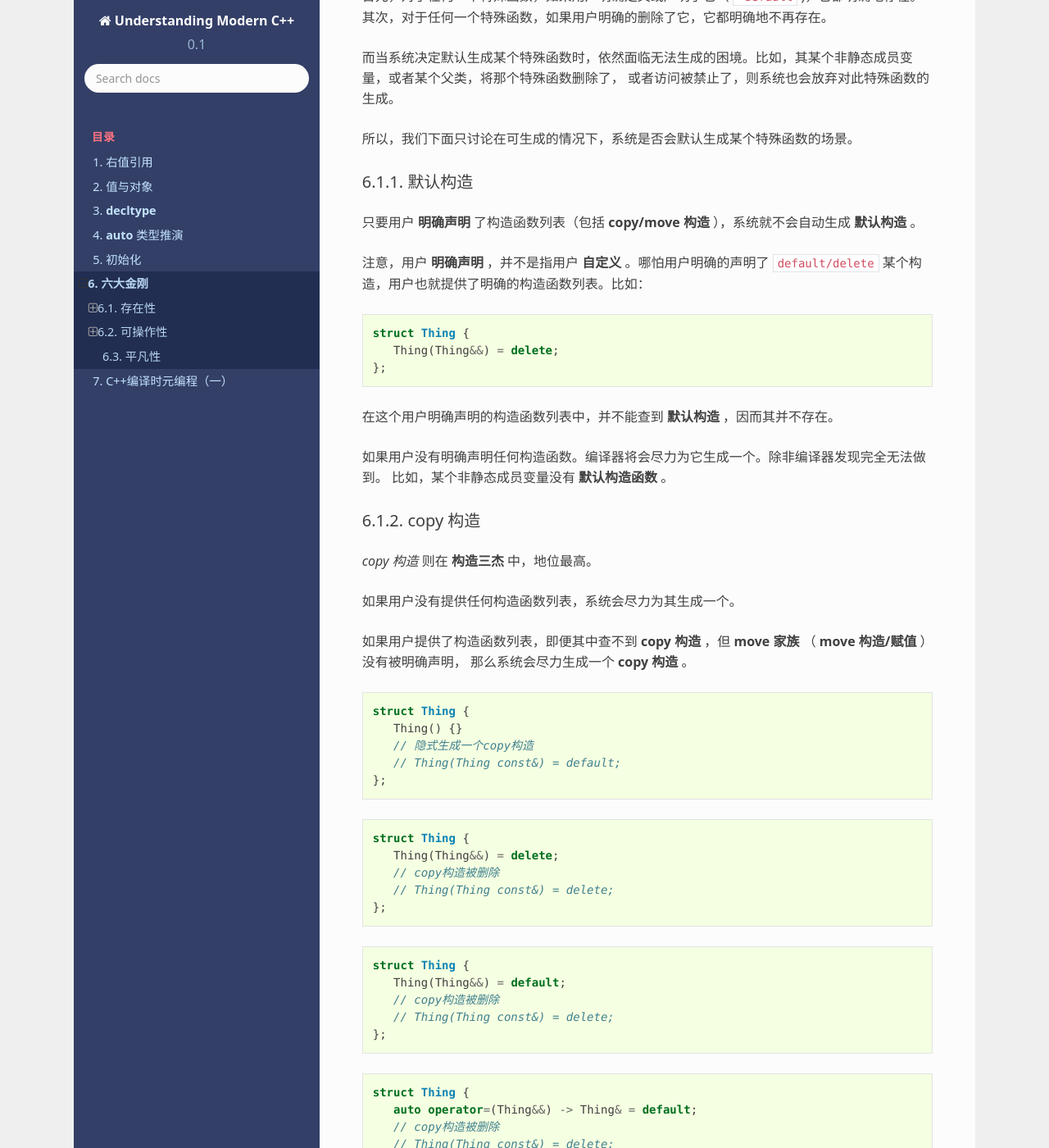
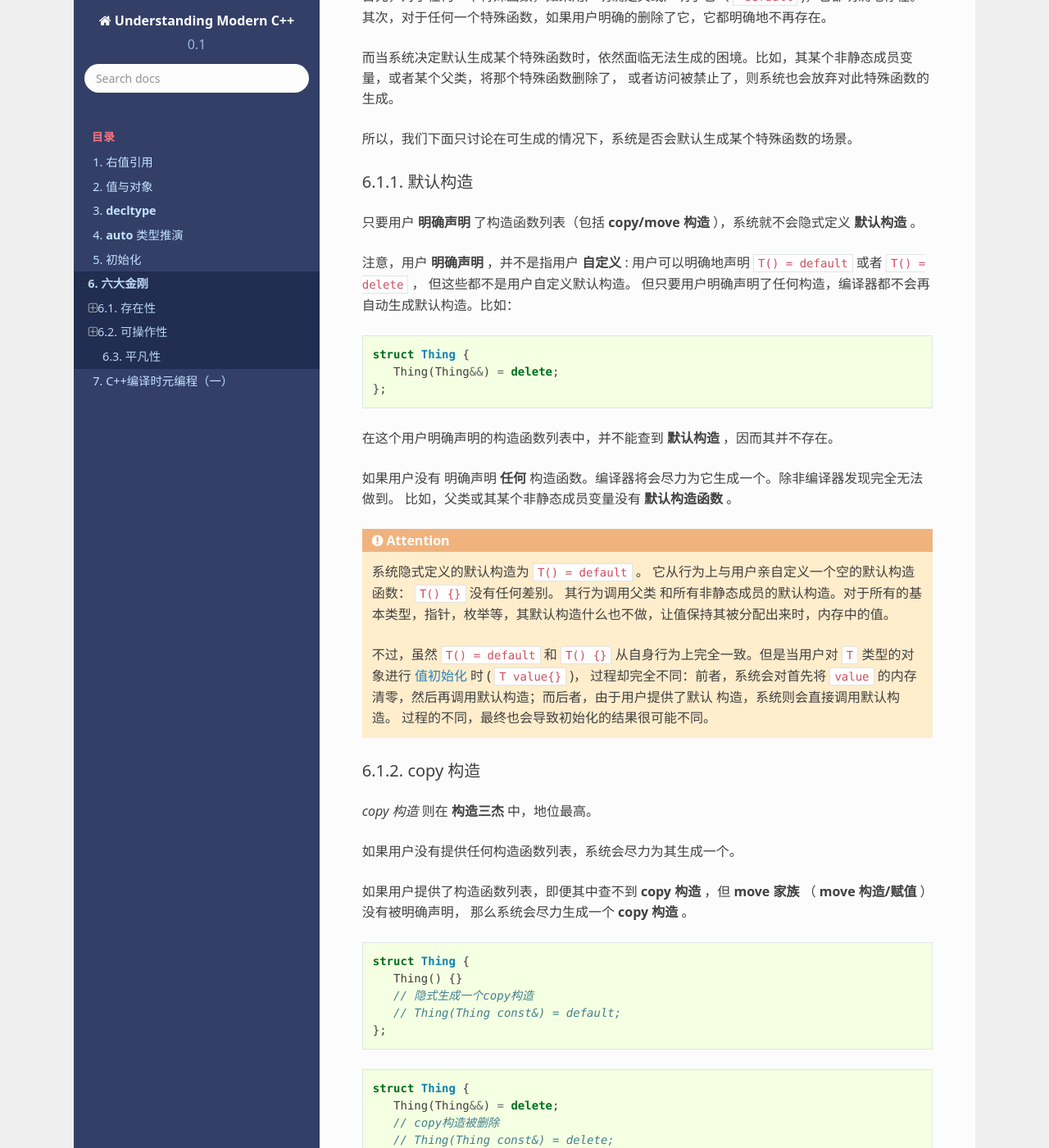
Before and after one commit to godsme/understand_modern_cpp, a Sphinx documentation site: the page built from docs/source/gang_of_6.rst, in a window 1280 px wide and 1400 px high, scrolled down 1355 px. Shown: the whole window at 82% size. Built offline with Sphinx 7.4.7 and the Read the Docs theme 2.0.0, drawn with Linux system fonts in a browser that asks for light colours; formulas are drawn with MathJax 3.

Commit message:
added more content

```diff
--- a/docs/source/gang_of_6.rst
+++ b/docs/source/gang_of_6.rst
@@ -68,9 +68,9 @@
 默认构造
 ++++++++++++
 
-只要用户 **明确声明** 了构造函数列表（包括 **copy/move 构造** ），系统就不会自动生成 **默认构造** 。
+只要用户 **明确声明** 了构造函数列表（包括 **copy/move 构造** ），系统就不会隐式定义 **默认构造** 。
 
-注意，用户 **明确声明** ，并不是指用户 **自定义** 。哪怕用户明确的声明了 ``default/delete`` 某个构造，用户也就提供了明确的构造函数列表。比如：
+注意，用户 **明确声明** ，并不是指用户 **自定义** : 用户可以明确地声明 ``T() = default`` 或者 ``T() = delete`` ， 但这些都不是用户自定义默认构造。 但只要用户明确声明了任何构造，编译器都不会再自动生成默认构造。比如：
 
 .. code-block:: c++
 
@@ -80,8 +80,16 @@
 
 在这个用户明确声明的构造函数列表中，并不能查到 **默认构造** ，因而其并不存在。
 
-如果用户没有明确声明任何构造函数。编译器将会尽力为它生成一个。除非编译器发现完全无法做到。
-比如，某个非静态成员变量没有 **默认构造函数** 。
+如果用户没有 明确声明 **任何** 构造函数。编译器将会尽力为它生成一个。除非编译器发现完全无法做到。 比如，父类或其某个非静态成员变量没有 **默认构造函数** 。
+
+.. attention::
+
+   系统隐式定义的默认构造为 ``T() = default`` 。 它从行为上与用户亲自定义一个空的默认构造函数： ``T() {}`` 没有任何差别。 其行为调用父类
+   和所有非静态成员的默认构造。对于所有的基本类型，指针，枚举等，其默认构造什么也不做，让值保持其被分配出来时，内存中的值。
+
+   不过，虽然 ``T() = default`` 和 ``T() {}`` 从自身行为上完全一致。但是当用户对 ``T`` 类型的对象进行 :ref:`value_initialize` 时
+   ( ``T value{}`` )， 过程却完全不同：前者，系统会对首先将 ``value`` 的内存清零，然后再调用默认构造；而后者，由于用户提供了默认
+   构造，系统则会直接调用默认构造。 过程的不同，最终也会导致初始化的结果很可能不同。
 
 
 copy 构造
--- a/docs/source/initialization.rst
+++ b/docs/source/initialization.rst
@@ -86,7 +86,7 @@
 这就是直接初始化。
 
 
-这种初始化方式，对于 `non-class` 类型被称作 **直接初始化** 很容易理解。而对于 `class` 类型，**直接初始化** 的含义也很明确，就是直接匹配对应的构造函数。 伴随着匹配的过程：
+这种初始化方式，对于 `non-class` 类型被称作 **直接初始化** 很容易理解。而对于 `class` 类型， **直接初始化** 的含义也很明确，就是直接匹配对应的构造函数。 伴随着匹配的过程：
 
    1. 参数允许窄向转换 ( `narrowing` )；
    2. 允许隐式转换；
@@ -196,6 +196,7 @@
    2. **花括号** 不允许窄向转换。
 
 
+.. _value_initialize:
 
 值初始化
 ---------------------------
@@ -261,6 +262,7 @@
 或许有人会倡导不要使用 **默认初始化** ，而是统统使用 **值初始化** 。这在很多情况下都是正确的，但却并非全无代价。对于可平凡构造的对象而言，
 值初始化会导致整个对象清零，如果对象较大，而随后的过程，你肯定会对对象的内容一一赋值（做真正的初始化），那么清零的过程其实是一种不必要的浪费。这对于关注性能的项目，可能是一个 `concern` 。
 
+
 拷贝初始化
 --------------------
 
```
